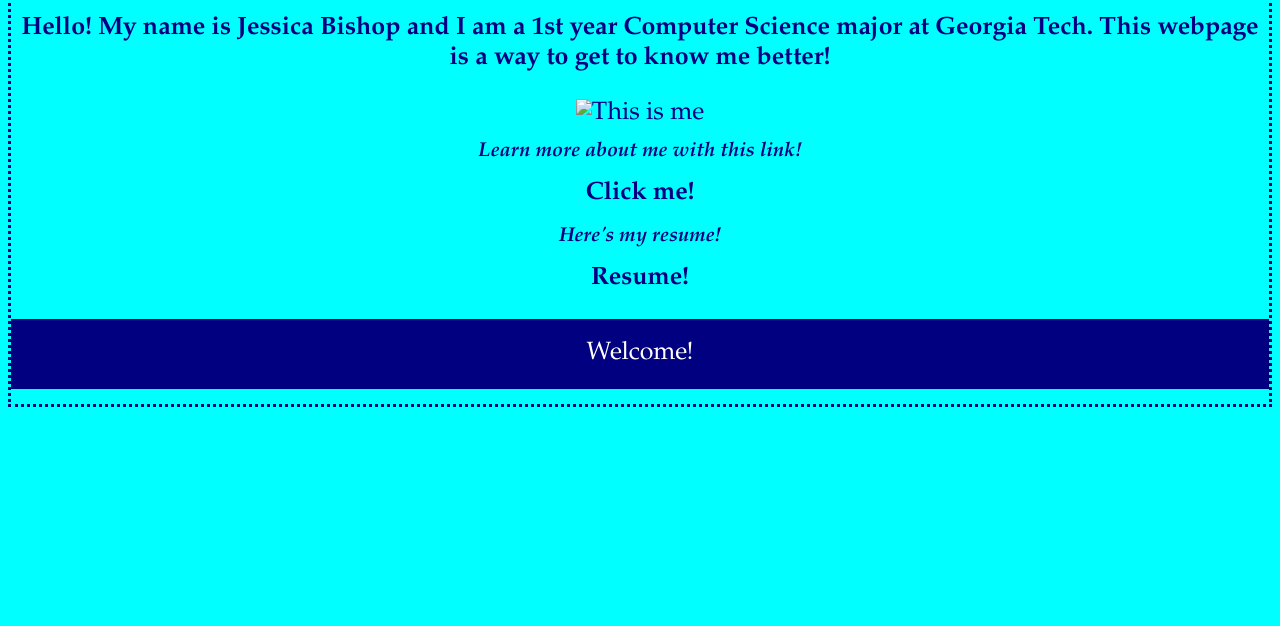
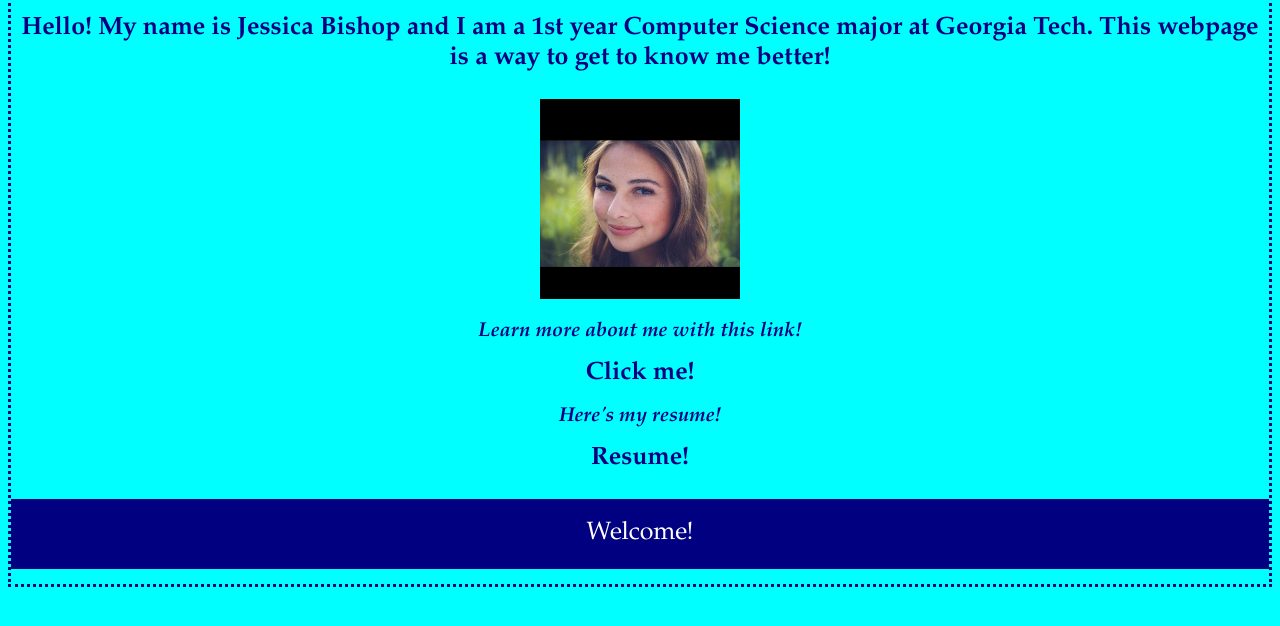
Before and after one commit to jbishop61798/jbishop61798.github.io, a plain HTML site: page index.html in a window 1280 px wide. Shown: the part 124-750 px from the top of the page. Drawn offline with Linux system fonts and the light colour scheme.

Commit message:
Update index.html

```diff
--- a/index.html
+++ b/index.html
@@ -8,7 +8,7 @@
 <body>
 	<h1><strong>All about me: Jessica Bishop</strong></h1>
 	<p>Hello! My name is Jessica Bishop and I am a 1st year Computer Science major at Georgia Tech. This webpage is a way to get to know me better!</p>
-	<img src="image/me.jpg" width="200" height="200" alt="This is me">
+	<img src="me.jpg" width="200" height="200" alt="This is me">
 	<h3>Learn more about me with this link!</h3>
 		<p><a href="aboutme.html">Click me!</a></p>
 	<h3>Here's my resume!</h3>
```
